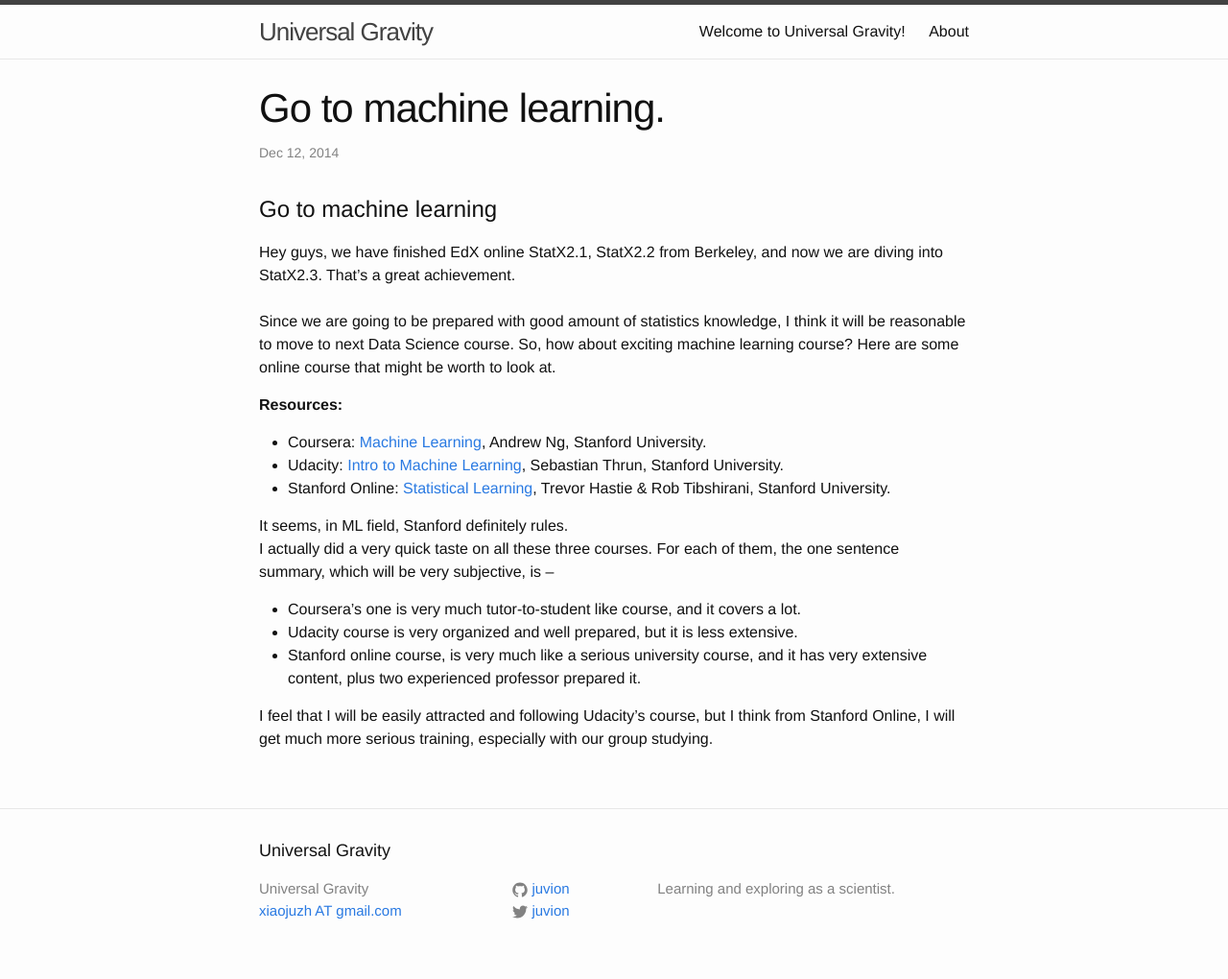
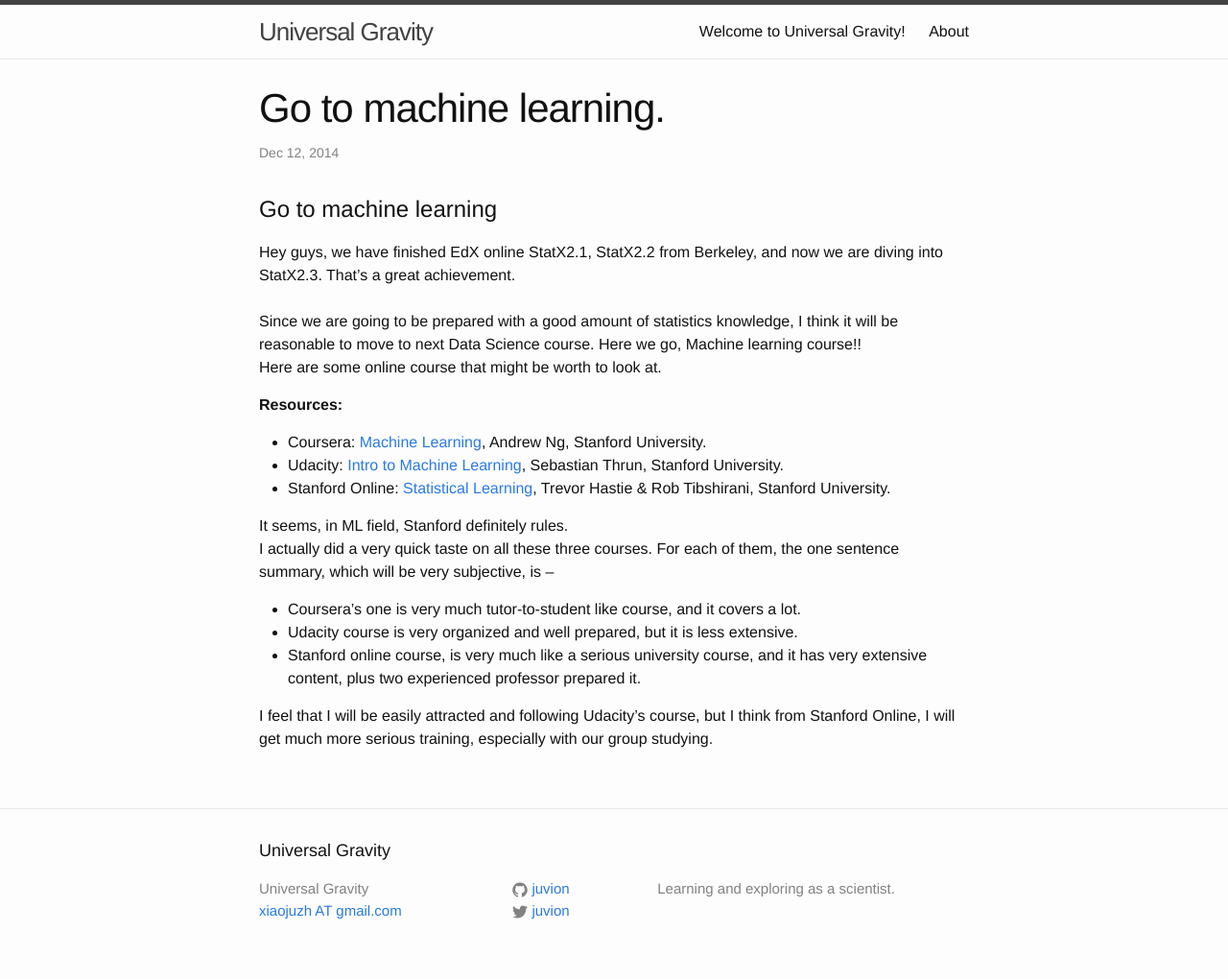
Before and after one commit to juvion/juvion.github.io, a Jekyll site: the page built from _posts/2014-12-13-Go_to_machine_learning.md, in a window 1280 px wide. Shown: the whole page at 96% size. Built offline with Jekyll 4.4.1, drawn with Linux system fonts in a browser that asks for light colours; Markdown is read by kramdown in place of the engine named in the settings.

```diff
--- a/_posts/2014-12-13-Go_to_machine_learning.md
+++ b/_posts/2014-12-13-Go_to_machine_learning.md
@@ -5,9 +5,12 @@ date:   2014-12-12
 ---
 
 #Go to machine learning
-Hey guys, we have finished EdX online StatX2.1, StatX2.2 from Berkeley, and now we are diving into StatX2.3. That's a great achievement.
+Hey guys, we have finished EdX online StatX2.1, StatX2.2 from Berkeley, and now we are diving into StatX2.3.
+That's a great achievement.
 <br>
-Since we are going to be prepared with good amount of statistics knowledge, I think it will be reasonable to move to next Data Science course. So, how about exciting machine learning course? Here are some online course that might be worth to look at.
+Since we are going to be prepared with a good amount of statistics knowledge, I think it will be reasonable to
+move to next Data Science course. Here we go, Machine learning course!!
+Here are some online course that might be worth to look at.
 
 **Resources:**
 
@@ -16,13 +19,16 @@ Since we are going to be prepared with good amount of statistics knowledge, I th
 - Stanford Online: [Statistical Learning][3], Trevor Hastie & Rob Tibshirani, Stanford University.
 
 It seems, in ML field, Stanford definitely rules.
-I actually did a very quick taste on all these three courses. For each of them, the one sentence summary, which will be very subjective, is --
+I actually did a very quick taste on all these three courses. For each of them, the one sentence summary,
+which will be very subjective, is --
 
 - Coursera's one is very much tutor-to-student like course, and it covers a lot.
 - Udacity course is very organized and well prepared, but it is less extensive.
-- Stanford online course, is very much like a serious university course, and it has very extensive content, plus two experienced professor prepared it.
+- Stanford online course, is very much like a serious university course, and it has very extensive content,
+plus two experienced professor prepared it.
 
-I feel that I will be easily attracted and following Udacity's course, but I think from Stanford Online, I will get much more serious training, especially with our group studying.
+I feel that I will be easily attracted and following Udacity's course, but I think from Stanford Online,
+I will get much more serious training, especially with our group studying.
 
 
 [1]: https://class.coursera.org/ml-007
```
